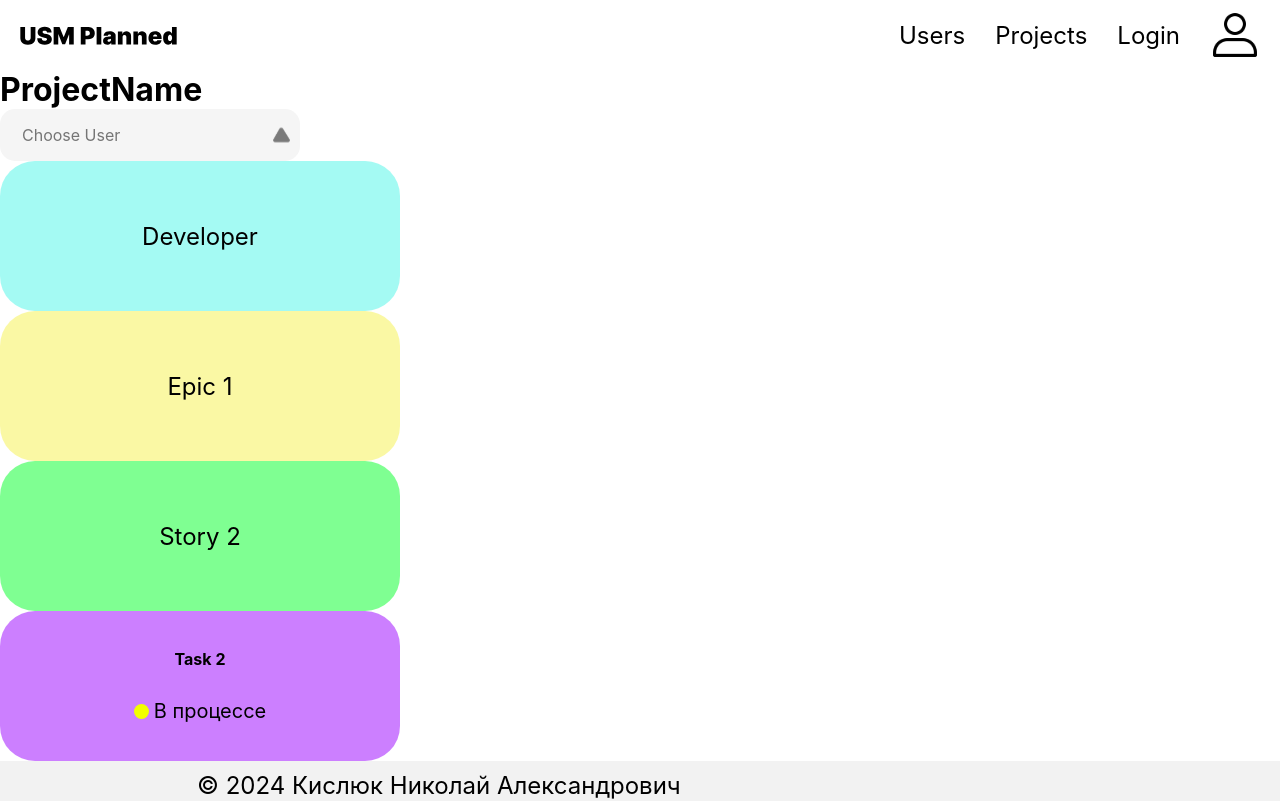
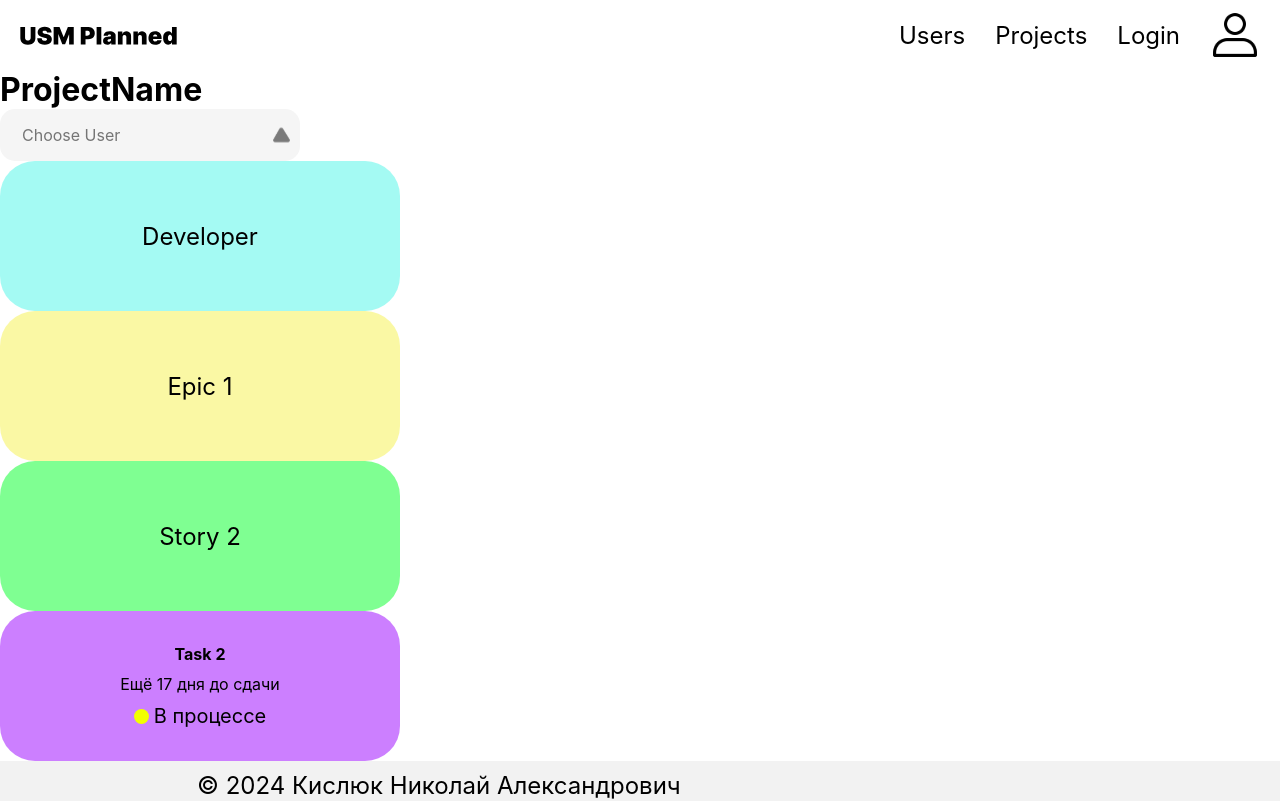
Before and after one commit to Mikalay05/USMPlanned-SVCH2024, a React (Create React App) app in the folder client/: page / in a window 1280 px wide. Shown: the top 801 px of the page. Built offline with nearby package versions, Linux system fonts and the light colour scheme; the HTML template or start-up script is replaced by a standard one.

Commit message:
feat: add deadline

```diff
--- a/client/src/component/TaskCard/TaskCard.jsx
+++ b/client/src/component/TaskCard/TaskCard.jsx
@@ -1,20 +1,62 @@
-import CustomerCard from "../CustomerCard/CustomerCard"
-import TaskStatus from "../TaskStatus/TaskStatus"
-import "./TaskCard"
+import CustomerCard from "../CustomerCard/CustomerCard";
+import TaskStatus from "../TaskStatus/TaskStatus";
+import "./TaskCard.css"; // Не забудьте добавить .css файл
 
 export default function TaskCard({
     taskData,
     cardIsActiveElement,
-    RGBAColorForTaskCards={ r: 153, g: 0, b: 255 }
+    RGBAColorForTaskCards = { r: 153, g: 0, b: 255 }
 }) {
-    console.log(taskData)
+    console.log(taskData);
+
+    // Функция для преобразования формата dd.mm.yyyy в объект Date
+    const parseDate = (dateString) => {
+        const parts = dateString.split('.');
+        if (parts.length !== 3) return null; // Проверка на корректный формат
+        const day = parseInt(parts[0], 10);
+        const month = parseInt(parts[1], 10) - 1; // Месяцы в JavaScript начинаются с 0
+        const year = parseInt(parts[2], 10);
+        return new Date(year, month, day);
+    };
+
+    // Функция для вычисления количества дней до срока
+    const calculateDaysUntilDeadline = (deadline) => {
+        if (!deadline) return null;
+
+        const deadlineDate = parseDate(deadline); // Параметр deadline преобразуется
+        if (!deadlineDate || isNaN(deadlineDate.getTime())) return null; // Проверка на валидность даты
+
+        const today = new Date();
+        const differenceInTime = deadlineDate - today;
+        const differenceInDays = Math.ceil(differenceInTime / (1000 * 3600 * 24));
+
+        return differenceInDays;
+    };
+
+    const daysUntilDeadline = calculateDaysUntilDeadline(taskData.deadline);
+
     return (
-        <CustomerCard textValue={`${taskData.name}`} isActiveElement={cardIsActiveElement} backgroundColor={RGBAColorForTaskCards}>
+        <CustomerCard
+            textValue={taskData.name}
+            isActiveElement={cardIsActiveElement}
+            backgroundColor={RGBAColorForTaskCards}
+        >
             <h4>{taskData.name}</h4>
-            <img src=""/>
-            <p ></p>
-            <TaskStatus taskStatusId={taskData.taskStatusId} taskStatusName={taskData.taskStatusName}/>
+            {taskData.image && <img src={taskData.image} alt={`${taskData.name} image`} />}
 
+            {taskData.deadline ? (
+                <>
+                    {daysUntilDeadline === 0 ? (
+                        <p>Сроки: сегодня</p>
+                    ) : daysUntilDeadline > 0 ? (
+                        <p>Ещё {daysUntilDeadline} {daysUntilDeadline === 1 ? "день" : "дня"} до сдачи</p>
+                    ) : (
+                        <p>Срок истек</p>
+                    )}
+                </>
+            ) : null}
+
+            <TaskStatus taskStatusId={taskData.taskStatusId} taskStatusName={taskData.taskStatusName} />
         </CustomerCard>
-    )
+    );
 }
--- a/client/src/page/CustomersInformation/CustomersInformation.jsx
+++ b/client/src/page/CustomersInformation/CustomersInformation.jsx
@@ -33,7 +33,7 @@ export default function CustomersInformation() {
 
     const TasksExample = [
         { id: 1, name: 'Task 1', taskStatusId: 0, taskStatusName: "В ожидании"  },
-        { id: 2, name: 'Task 2', taskStatusId: 1, taskStatusName: "В процессе" },
+        { id: 2, name: 'Task 2', taskStatusId: 1, deadline: "28.12.2024", taskStatusName: "В процессе" },
         { id: 3, name: 'Task 3',taskStatusId: 2, taskStatusName: "Готов" }
     ];
 
```
